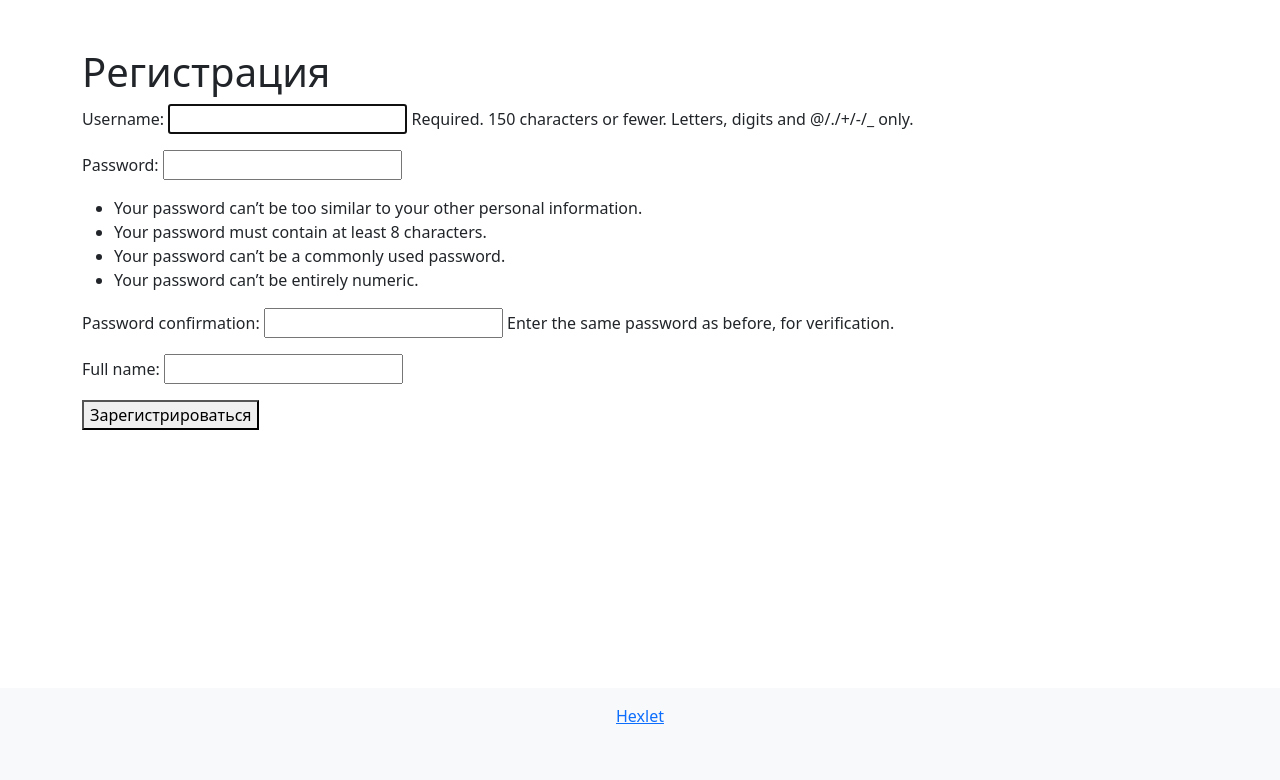
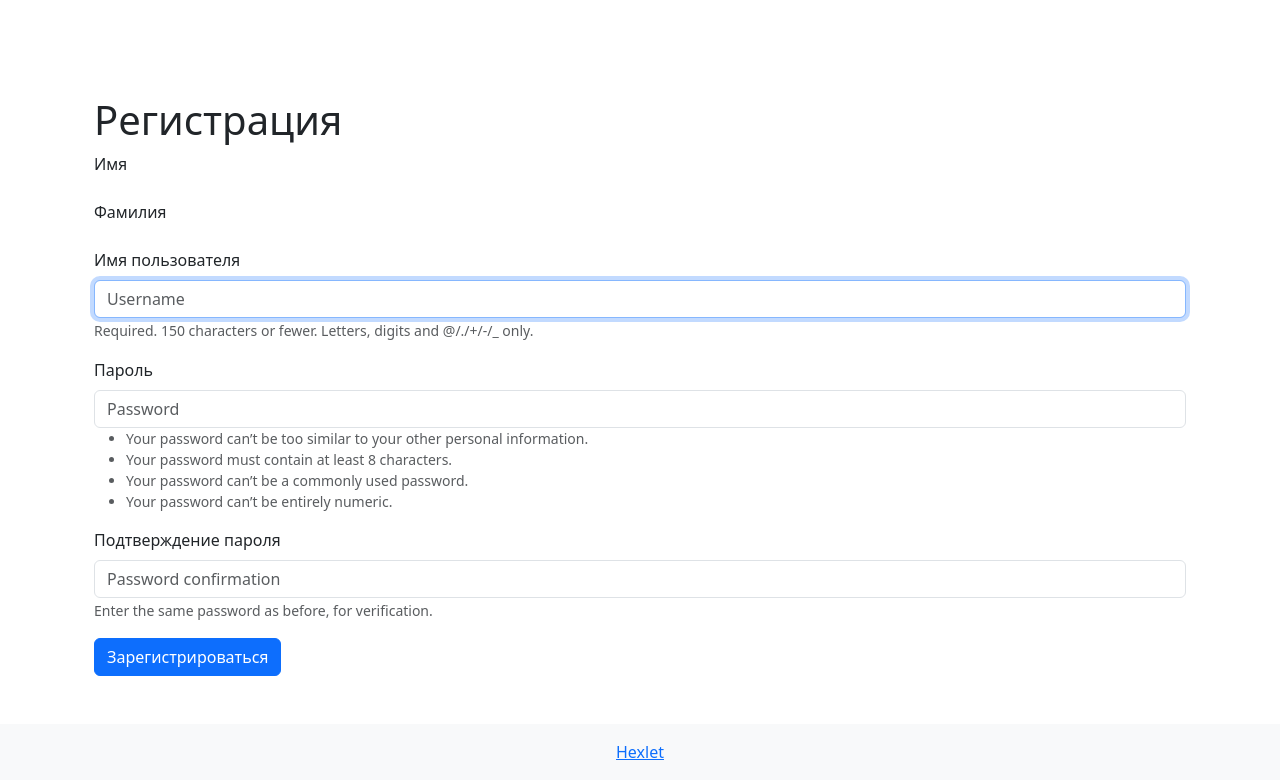
Before and after one commit to solmael/python-project-52, a Django app: page /users/create/ in a window 1280 px wide. Shown: the part 56-836 px from the top of the page. Before the commit the page ends 780 px from the top, so only its background shows below. Run offline with Django 5.2, Linux system fonts and the light colour scheme; some libraries are stand-ins or nearby versions.

Commit message:
edited register & urls

```diff
--- a/task_manager/templates/task_manager/register.html
+++ b/task_manager/templates/task_manager/register.html
@@ -1,10 +1,50 @@
 {% extends "task_manager/base.html" %}
+{% load bootstrap5 %}
+
 {% block title %}Регистрация{% endblock %}
+
 {% block content %}
-<h1>Регистрация</h1>
-<form method="post">
-    {% csrf_token %}
-    {{ form.as_p }}
-    <button type="submit">Зарегистрироваться</button>
-</form>
+<div class="container mt-5">
+    <h1>Регистрация</h1>
+    <form method="post" novalidate>
+        {% csrf_token %}
+        {{ form.non_field_errors }}
+
+        <div class="mb-3">
+            <label for="{{ form.first_name.id_for_label }}" class="form-label">Имя</label>
+            {% bootstrap_field form.first_name show_label=False %}
+            {{ form.first_name.errors }}
+        </div>
+
+        <div class="mb-3">
+            <label for="{{ form.last_name.id_for_label }}" class="form-label">Фамилия</label>
+            {% bootstrap_field form.last_name show_label=False %}
+            {{ form.last_name.errors }}
+        </div>
+
+        <div class="mb-3">
+            <label for="{{ form.username.id_for_label }}" class="form-label">Имя пользователя</label>
+            {% bootstrap_field form.username show_label=False %}
+            {{ form.username.errors }}
+        </div>
+
+        <div class="mb-3">
+            <label for="{{ form.password1.id_for_label }}" class="form-label">Пароль</label>
+            {% bootstrap_field form.password1 show_label=False %}
+            <ul class="text-danger">
+                {% for error in form.password1.errors %}
+                    <li>{{ error }}</li>
+                {% endfor %}
+            </ul>
+        </div>
+
+        <div class="mb-3">
+            <label for="{{ form.password2.id_for_label }}" class="form-label">Подтверждение пароля</label>
+            {% bootstrap_field form.password2 show_label=False %}
+            {{ form.password2.errors }}
+        </div>
+
+        <button type="submit" class="btn btn-primary">Зарегистрироваться</button>
+    </form>
+</div>
 {% endblock %}
--- a/task_manager/templates/task_manager/users.html
+++ b/task_manager/templates/task_manager/users.html
@@ -17,7 +17,7 @@
         <tr>
             <td>{{ user.id }}</td>
             <td>{{ user.username }}</td>
-            <td>{{ user.full_name }}</td>
+            <td>{{ user.profile.full_name }}</td>
             <td>{{ user.date_joined }}</td>
             <td>
                 <a href="{% url 'user_update' pk=user.id %}">Изменить</a>
```
